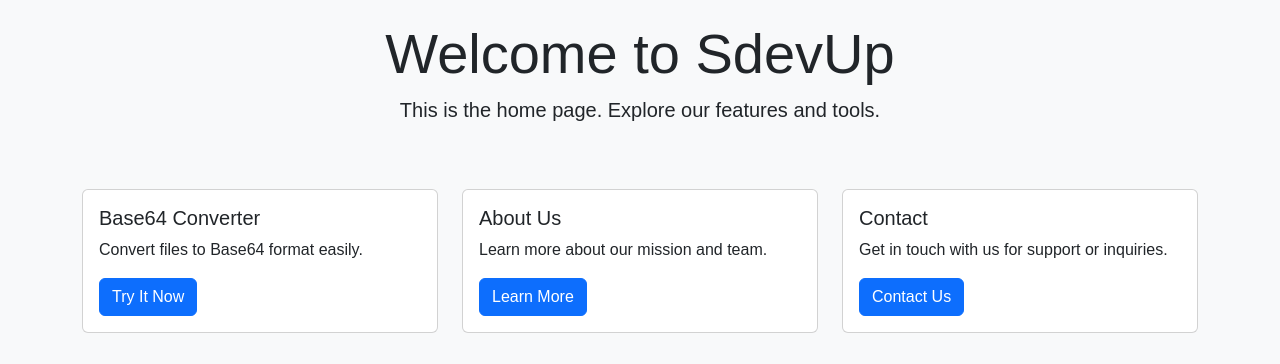
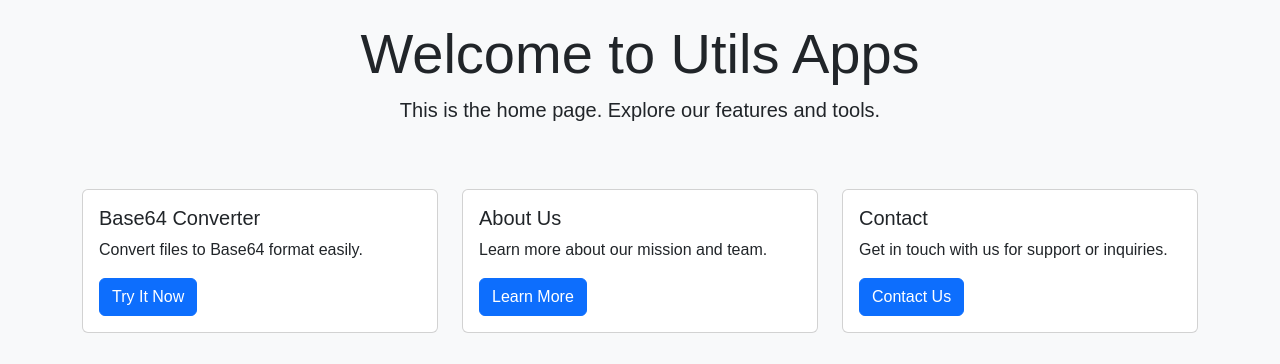
Before and after one commit to uday169/utils-app, a FastAPI app: page / in a window 1280 px wide. Shown: the part 56-420 px from the top of the page. Run offline with FastAPI, Linux system fonts and the light colour scheme.

Commit message:
updated titles

```diff
--- a/app/templates/base.html
+++ b/app/templates/base.html
@@ -5,7 +5,7 @@
 <head>
     <meta charset="UTF-8">
     <meta name="viewport" content="width=device-width, initial-scale=1.0">
-    <title>{% block title %}My Website{% endblock %}</title>
+    <title>{% block title %}Utils Apps{% endblock %}</title>
     <!-- Bootstrap CSS -->
     <link href="https://cdn.jsdelivr.net/npm/bootstrap@5.3.3/dist/css/bootstrap.min.css" rel="stylesheet">
      <!-- Font Awesome CSS -->
--- a/app/templates/index.html
+++ b/app/templates/index.html
@@ -2,13 +2,13 @@
 
 {% extends "base.html" %}
 
-{% block title %}Home - My Website{% endblock %}
+{% block title %}Home - Utils Apps{% endblock %}
 
 {% block content %}
 <div class="container">
     <div class="row">
         <div class="col-md-12 text-center">
-            <h1 class="display-4">Welcome to SdevUp</h1>
+            <h1 class="display-4">Welcome to Utils Apps</h1>
             <p class="lead">This is the home page. Explore our features and tools.</p>
         </div>
     </div>
```
